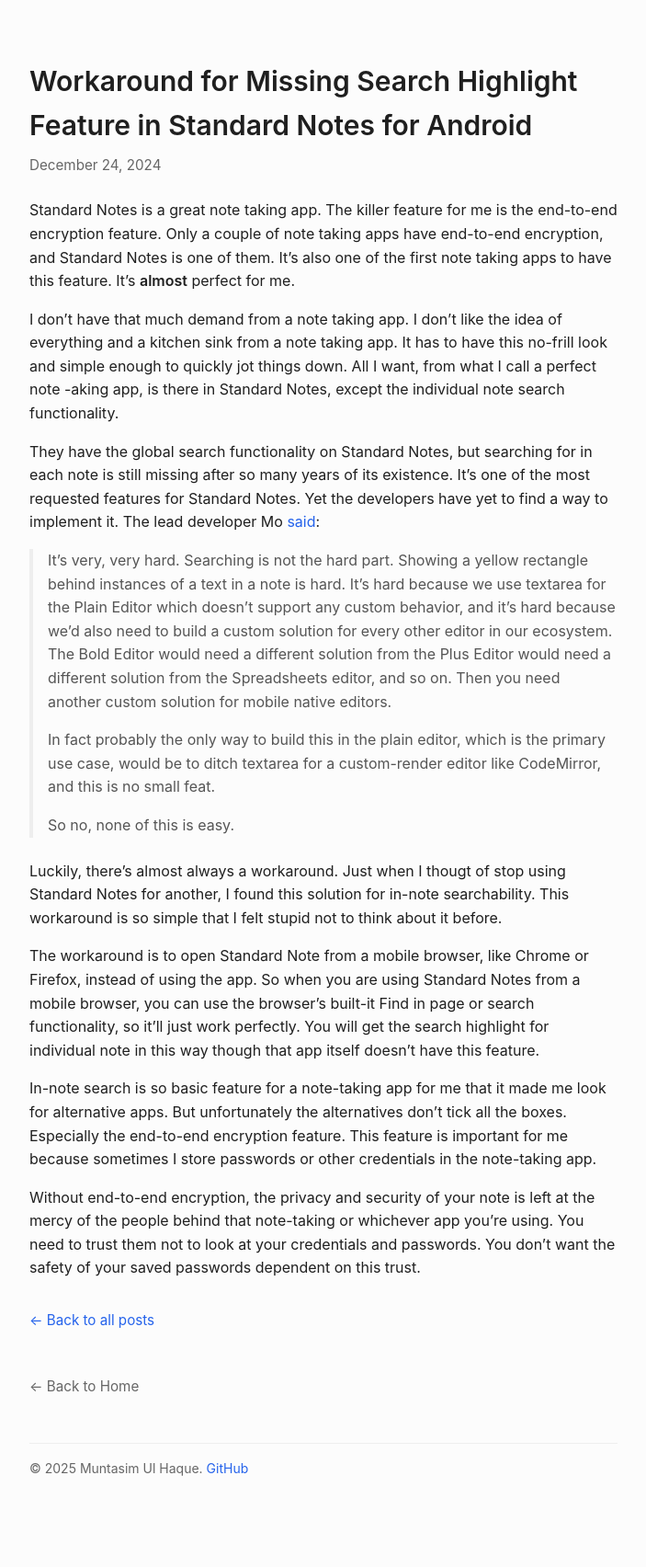
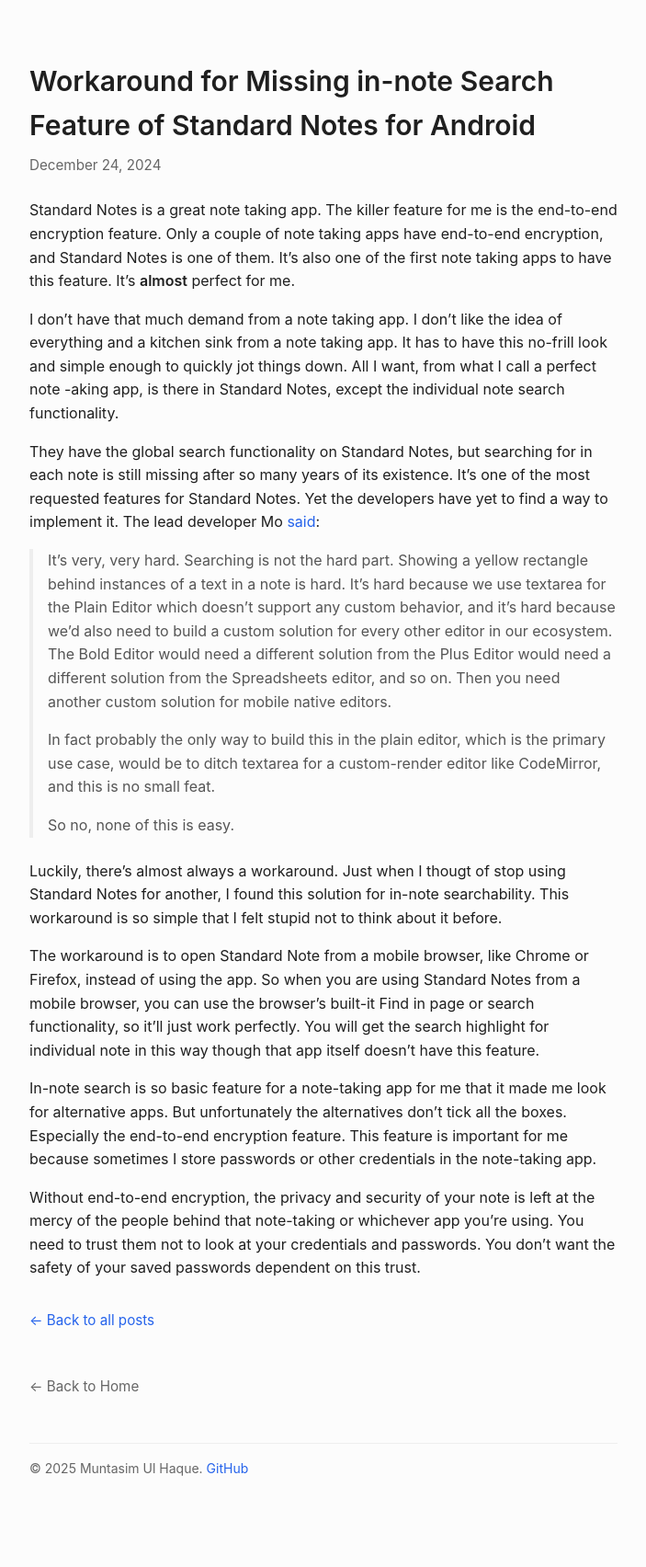
Before and after one commit to muntasimulhaque/muntasimulhaque.github.io, a Jekyll site: the page built from _posts/2025-03-26-standard-notes-search-workaround.md, in a window 1280 px wide. Shown: the whole page at 92% size, without its empty margins (288-991 px from the left). Built offline with Jekyll 4.4.1, drawn with Linux system fonts in a browser that asks for light colours.

Commit message:
Update 2025-03-26-standard-notes-search-workaround.md

```diff
--- a/_posts/2025-03-26-standard-notes-search-workaround.md
+++ b/_posts/2025-03-26-standard-notes-search-workaround.md
@@ -1,6 +1,6 @@
 ---
 layout: post
-title: Workaround for Missing Search Highlight Feature in Standard Notes for Android
+title: Workaround for Missing in-note Search Feature of Standard Notes for Android
 date: 2024-12-24
 ---
 
```
